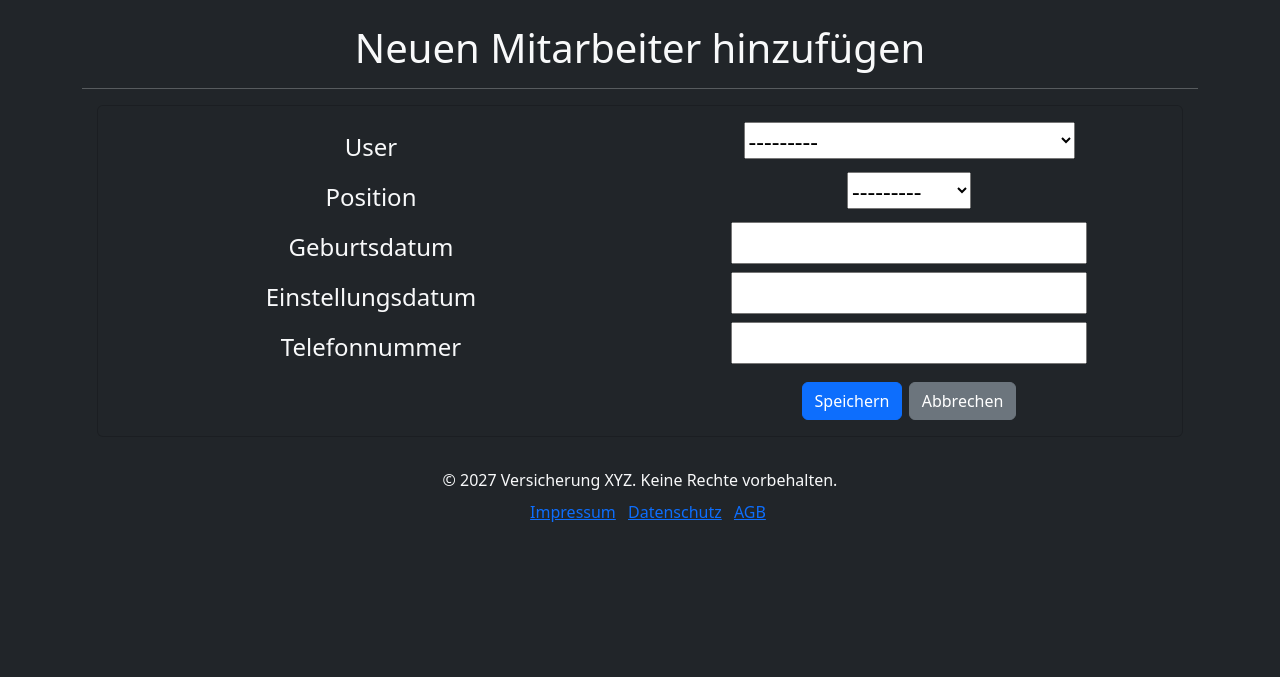
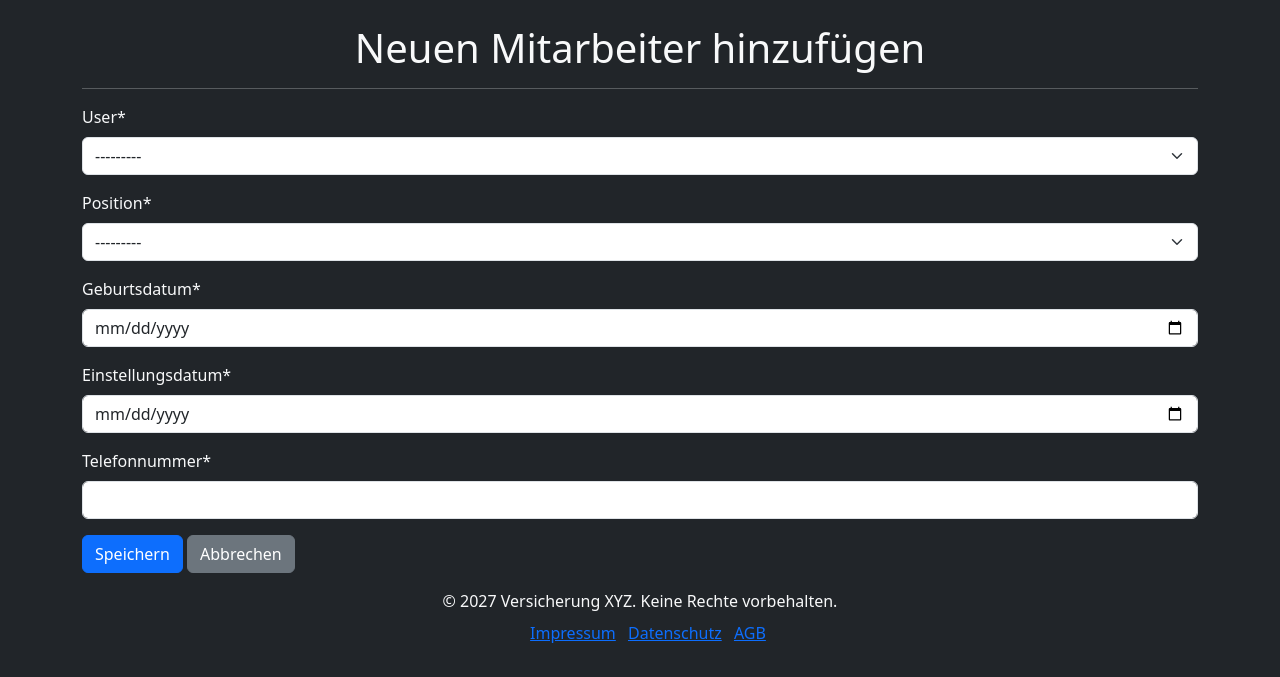
Before and after one commit to dennisjanvogt/django_apps, a Django app: page /versicherung/mitarbeiter/create/ in a window 1280 px wide. Shown: the part 56-733 px from the top of the page. Run offline with Django 4.2, Linux system fonts and the light colour scheme; a user stored in the database is signed in; data comes from the database, SQL or seed files in the repository; both versions use the stored data as it was after the commit; some libraries are stand-ins or nearby versions.

Commit message:
updated forms ui and backend

```diff
--- a/versicherung/forms.py
+++ b/versicherung/forms.py
@@ -6,18 +6,37 @@ class MitarbeiterForm(forms.ModelForm):
     class Meta:
         model = Mitarbeiter
         fields = "__all__"
+        widgets = {
+            "geburtsdatum": forms.DateInput(attrs={"type": "date"}),
+            "einstellungsdatum": forms.DateInput(attrs={"type": "date"}),
+        }
 
 
 class SchadensfallForm(forms.ModelForm):
+    versicherungsvertrag = forms.ModelChoiceField(
+        queryset=Versicherungsvertrag.objects.all(), empty_label="(Keine Auswahl)"
+    )
+
     class Meta:
         model = Schadensfall
         fields = "__all__"
 
 
 class VersicherungsvertragForm(forms.ModelForm):
+    kunde = forms.ModelChoiceField(
+        queryset=Kunde.objects.all(), empty_label="(Keine Auswahl)"
+    )
+    mitarbeiter = forms.ModelChoiceField(
+        queryset=Mitarbeiter.objects.all(), empty_label="(Keine Auswahl)"
+    )
+
     class Meta:
         model = Versicherungsvertrag
         fields = "__all__"
+        widgets = {
+            "startdatum": forms.DateInput(attrs={"type": "date"}),
+            "enddatum": forms.DateInput(attrs={"type": "date"}),
+        }
 
 
 class KundeForm(forms.ModelForm):
--- a/versicherung/templates/mitarbeiter/mitarbeiter_form.html
+++ b/versicherung/templates/mitarbeiter/mitarbeiter_form.html
@@ -1,35 +1,15 @@
 {% extends "base.html" %}
+{% load crispy_forms_tags %}
 
 {% block content %}
     <div class="d-flex align-items-center">
         <h1 class="m-auto">{% if form.instance.pk %}Mitarbeiter bearbeiten{% else %}Neuen Mitarbeiter hinzufügen{% endif %}</h1>
     </div>
     <hr>
-    <div class="card bg-dark text-light">
-        <div class="card-body">
-            <form method="post">
-                {% csrf_token %}
-                {% for field in form %}
-                    <div class="form-group row">
-                        <label for="{{ field.id_for_label }}" class="col-sm-6 col-form-label text-left">{{ field.label }}</label>
-                        <div class="col-sm-6">
-                            {{ field }}
-                            {% if field.help_text %}
-                                <small class="form-text text-muted">{{ field.help_text }}</small>
-                            {% endif %}
-                            {% for error in field.errors %}
-                                <div class="alert alert-danger">{{ error }}</div>
-                            {% endfor %}
-                        </div>
-                    </div>
-                {% endfor %}
-                <div class="form-group row">
-                    <div class="col-sm-6 offset-sm-6 mt-2">
-                        <button type="submit" class="btn btn-primary">Speichern</button>
-                        <a href="{% url 'mitarbeiter_list' %}" class="btn btn-secondary">Abbrechen</a>
-                    </div>
-                </div>
-            </form>
-        </div>
-    </div>
+    <form method="post">
+        {% csrf_token %}
+        {{ form|crispy }}
+        <button type="submit" class="btn btn-primary">Speichern</button>
+        <a href="{% url 'mitarbeiter_list' %}" class="btn btn-secondary">Abbrechen</a>
+    </form>
 {% endblock %}
```
Also changed, not shown: db.sqlite3.
